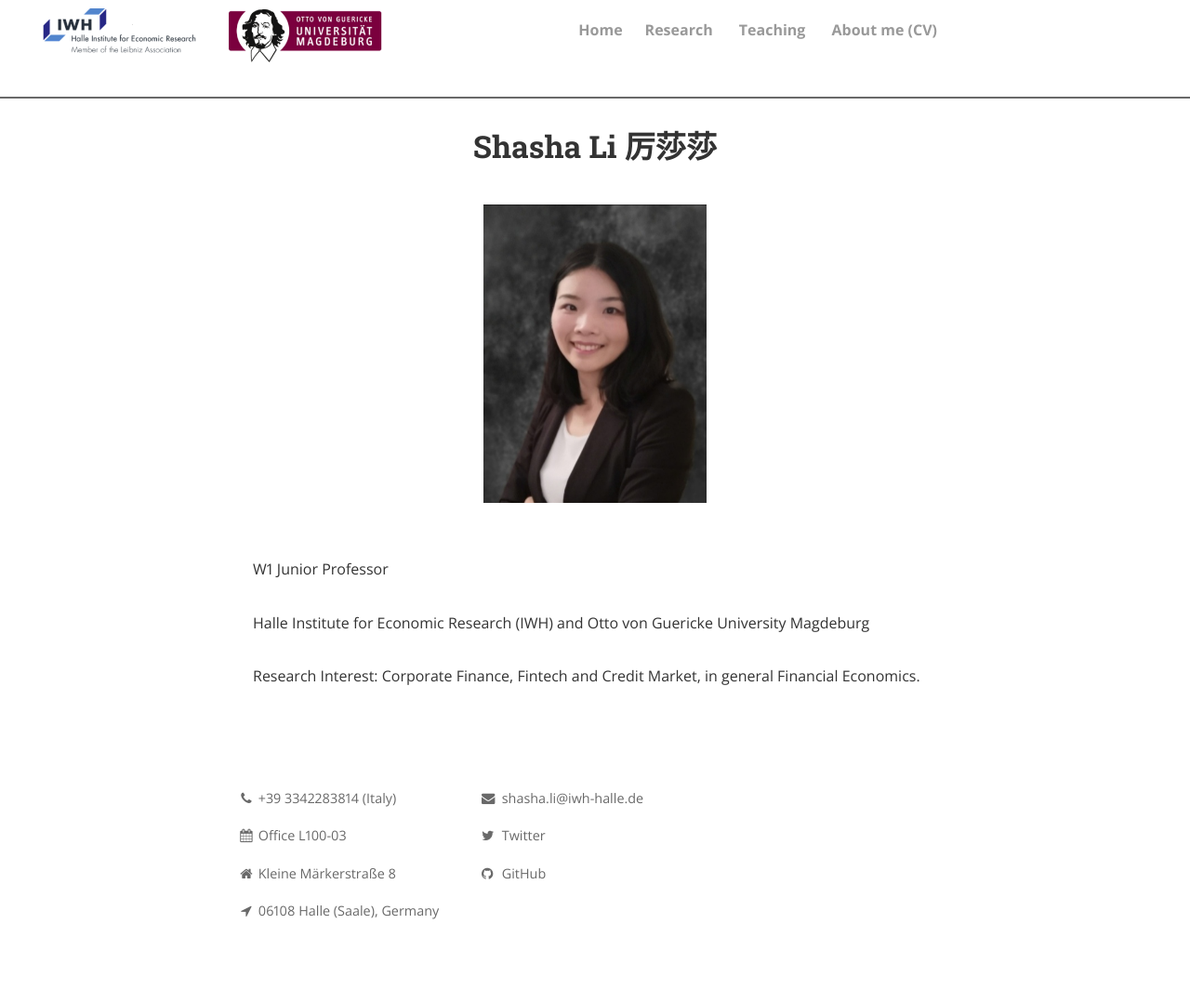
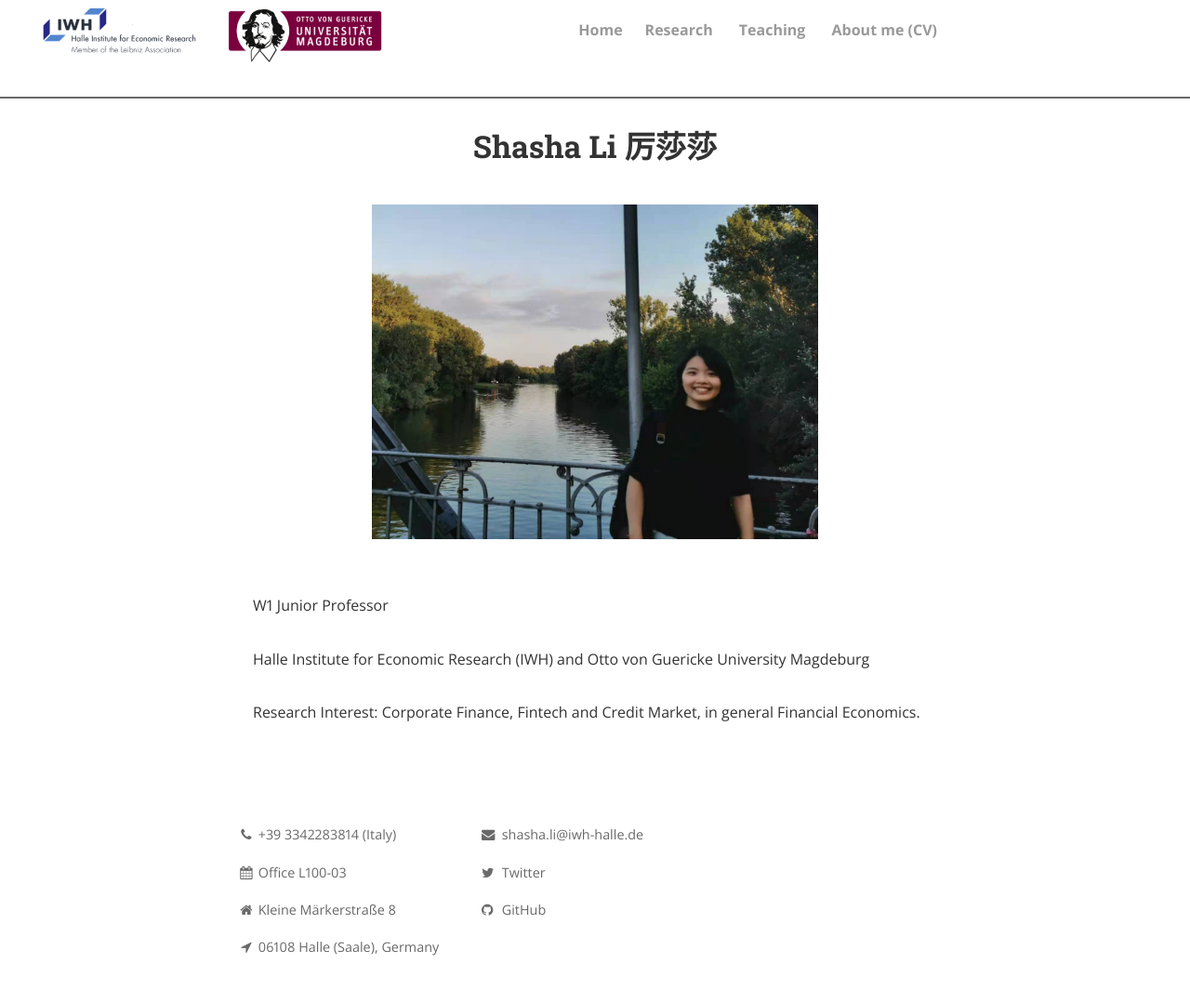
Before and after one commit to shasha-li/shasha-li.github.io, a Jekyll site: the page built from index.html, in a window 1280 px wide. Shown: the whole page at 93% size. Built offline with Jekyll 4.4.1, drawn with Linux system fonts in a browser that asks for light colours; nearby versions of some CDN libraries; the list of posts is cut into pages by our own code; comment, search, counter and statistics services are not loaded; a style sheet for code colours, icons or effects is not loaded; before the commit the page ends 1039 px from its top, so only the background shows below that.

Commit message:
Update index.html

```diff
--- a/index.html
+++ b/index.html
@@ -12,7 +12,7 @@
   gtag('config', 'G-J57QMWVXMZ');
 </script>
 
-<img src="content/profile2.jpg" alt="LI Shasha pic" style="width:240px;height:auto;" title="LI Shasha"; algin="middle">
+<img src="content/Lisa.jpg" alt="LI Shasha pic" style="width:480px;height:auto;" title="LI Shasha"; algin="middle">
  <br><br>
 
   <p style="text-align:left;">W1 Junior Professor
```
